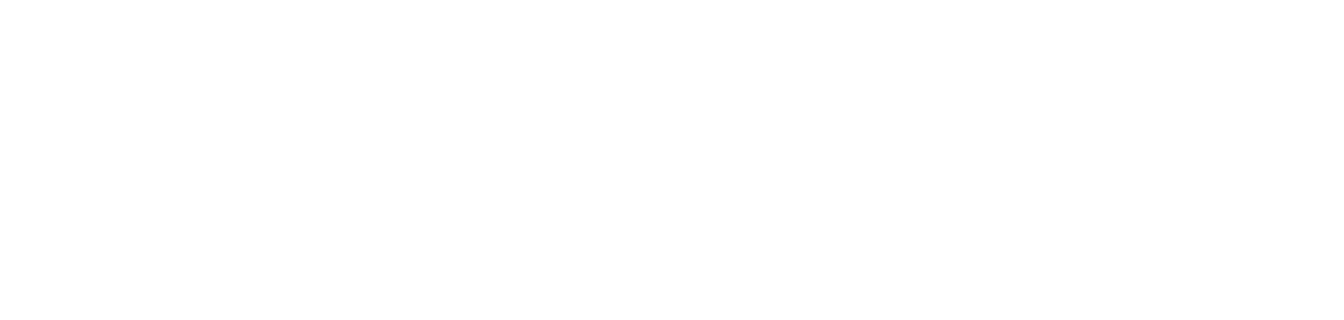
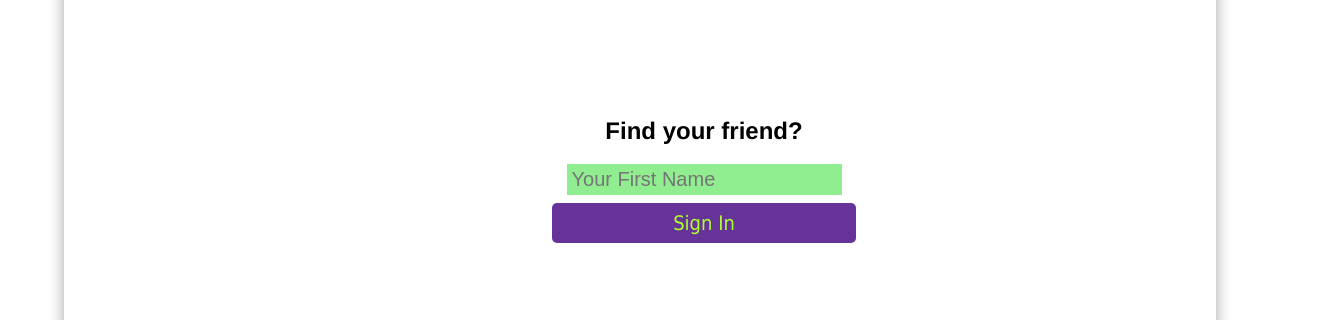
Before and after one commit to MenakaIyer/BBL, a React (Create React App) app in the folder betabucketlist/client/: page / in a window 1280 px wide. Shown: the part 395-715 px from the top of the page, 1344 px wide, since content can reach past the window. Built offline with nearby package versions, Linux system fonts and the light colour scheme; no server answers.

Commit message:
omg users working :) :)

```diff
--- a/betabucketlist/client/src/App.js
+++ b/betabucketlist/client/src/App.js
@@ -8,13 +8,14 @@
 import GlobalStyle from "./globalStyles";
 import SingleDestination from "./Components/SingleDestination";
 import ImageUpload from "./Components/ImageUpload";
+import PassPortProfile from "./Components/PassPortProfile";
 
 function App() {
   const [allUsers, setAllUsers] = useState([]);
-  // const [linkDisabled, setLinkDisabled] = useState(false);
   const [loggedInUser, setLoggedInUser] = useState("");
   const [userFriends, setUserFriends] = useState([]);
   const [currentUser, setCurrentUser] = useState([]);
+  const [linkDisabled, setLinkDisabled] = useState(false);
 
   useEffect(() => {
     fetch("/getUsers").then((response) =>
@@ -42,6 +43,19 @@
 
         <BrowserRouter>
           <Switch>
+            <Route exact path="/">
+              <SignIn
+                allUsers={allUsers}
+                loggedInUser={loggedInUser}
+                setLoggedInUser={setLoggedInUser}
+                userFriends={userFriends}
+                setUserFriends={setUserFriends}
+                currentUser={currentUser}
+                setCurrentUser={setCurrentUser}
+                linkDisabled={linkDisabled}
+                setLinkDisabled={setLinkDisabled}
+              />
+            </Route>
             <Route path="/BBL/:id">
               <SingleDestination
                 allUsers={allUsers}
@@ -50,6 +64,18 @@
                 currentUser={currentUser}
                 setCurrentUser={setCurrentUser}
               />
+            </Route>
+            <Route
+              path="/BetaBL/:name"
+              allUsers={allUsers}
+              loggedInUser={loggedInUser}
+              setLoggedInUser={setLoggedInUser}
+              userFriends={userFriends}
+              setUserFriends={setUserFriends}
+              currentUser={currentUser}
+              setCurrentUser={setCurrentUser}
+            >
+              <PassPortProfile />
             </Route>
           </Switch>
         </BrowserRouter>
--- a/betabucketlist/client/src/Components/PassPortProfile.js
+++ b/betabucketlist/client/src/Components/PassPortProfile.js
@@ -1,9 +1,18 @@
-import React from 'react'
+import React, { useContext } from "react";
+import {
+  CurrentUserContext,
+  CurrentUserProvider,
+} from "../Context/CurrentUserContext";
 
-const PassPortProfile = () => {
+const PassPortProfile = ({ currentUser }) => {
+  const { currentUserV1 } = useContext(CurrentUserContext);
+
   return (
-    <div>PassPortProfile</div>
-  )
-}
+    <div>
+      PassPortProfile
+      {currentUserV1}
+    </div>
+  );
+};
 
-export default PassPortProfile
+export default PassPortProfile;
--- a/betabucketlist/client/src/Components/Signin.js
+++ b/betabucketlist/client/src/Components/Signin.js
@@ -1,7 +1,118 @@
-import React from "react";
+import React, { useState, useContext } from "react";
+import styled from "styled-components";
+import { useHistory } from "react-router-dom";
+import { CurrentUserContext } from "../Context/CurrentUserContext";
 
-const SignIn = () => {
-  return <div>SignIn</div>;
-};
+function SignIn({
+  allUsers,
+  setLoggedInUser,
+  setUserFriends,
+  setCurrentUser,
+  loggedInUser,
+}) {
+  const { currentUserV1, setCurrentUserV1 } = useContext(CurrentUserContext);
+  const [inputValue, setInputValue] = useState("");
+  const [errMessage, setErrMessage] = useState("");
+  const history = useHistory();
+  console.log(allUsers, "Signingngngngng");
+
+  const handleInput = (ev) => {
+    setInputValue(ev.target.value);
+  };
+
+  const handleButton = (ev) => {
+    ev.preventDefault();
+    console.log(inputValue, "inputvaluebatich");
+    for (let i = 0; i < allUsers.length; i++) {
+      if (
+        allUsers[i].name.toLowerCase().includes(inputValue.toLowerCase()) &&
+        inputValue
+      ) {
+        console.log(allUsers[i].name);
+        setLoggedInUser(allUsers[i].name);
+        setUserFriends(allUsers[i].friends);
+        setCurrentUser(allUsers[i].name);
+        setCurrentUserV1(allUsers[i].name);
+
+        history.push(`/BetaBL/${allUsers[i].name}`);
+      } else {
+        setErrMessage(`${inputValue}! You don't have an account with us.`);
+      }
+    }
+  };
+  console.log(loggedInUser, "LOG");
+  return (
+    <Background>
+      <Form onSubmit={handleButton}>
+        <h2>Find your friend?</h2>
+        <Input
+          onChange={handleInput}
+          type="text"
+          placeholder="Your First Name"
+        />
+        <Button type="submit">Sign In</Button>
+        {errMessage && <ErrMessage>{errMessage}</ErrMessage>}
+      </Form>
+    </Background>
+  );
+}
+
+const ErrMessage = styled.p`
+  color: red;
+  font-size: 15px;
+  margin-top: 18px;
+  font-family: "Tahoma";
+`;
+
+const Input = styled.input`
+  background-color: lightgreen;
+  font-family: "Allerta Stencil", sans-serif;
+  font-size: 20px;
+  border: 3px solid transparent;
+  &:focus {
+    outline: none;
+    border: 3px solid #292929;
+    color: #292929;
+  }
+`;
+
+const Button = styled.button`
+  width: 304px;
+  height: 40px;
+  margin-top: 8px;
+  font-family: "Tahoma";
+  font-size: 20px;
+  border: none;
+  color: greenyellow;
+  background-color: rebeccapurple;
+  border-radius: 5px;
+  &:hover {
+    cursor: pointer;
+    background-color: #0096ff;
+  }
+`;
+
+const Form = styled.form`
+  display: flex;
+  flex-direction: column;
+  align-items: center;
+  justify-content: center;
+  width: 400px;
+  height: 170px;
+  background-color: white;
+  border-radius: 3px;
+  margin-top: -40px;
+  padding: 15px;
+`;
+
+const Background = styled.div`
+  width: 100vw;
+  height: 100vh;
+  display: flex;
+  justify-content: center;
+  align-items: center;
+  background-size: cover;
+  background-repeat: no-repeat;
+`;
 
 export default SignIn;
--- /dev/null
+++ b/betabucketlist/client/src/Context/CurrentUserContext.js
@@ -0,0 +1,16 @@
+import { createContext, useState } from "react";
+
+export const CurrentUserContext = createContext(null);
+export const CurrentUserProvider = ({ children }) => {
+  const [currentUserV1, setCurrentUserV1] = useState("");
+  return (
+    <CurrentUserContext.Provider
+      value={{
+        currentUserV1,
+        setCurrentUserV1,
+      }}
+    >
+      {children}
+    </CurrentUserContext.Provider>
+  );
+};
--- a/betabucketlist/client/src/index.js
+++ b/betabucketlist/client/src/index.js
@@ -3,13 +3,15 @@
 import "./index.css";
 import App from "./App";
 import reportWebVitals from "./reportWebVitals";
-import {DestinationContextProvider} from "./Context/DestinationContext.js";
-
+import { DestinationContextProvider } from "./Context/DestinationContext.js";
+import { CurrentUserProvider } from "./Context/CurrentUserContext";
 ReactDOM.render(
   <React.StrictMode>
-    <DestinationContextProvider>
-      <App />
-    </DestinationContextProvider>
+    <CurrentUserProvider>
+      <DestinationContextProvider>
+        <App />
+      </DestinationContextProvider>
+    </CurrentUserProvider>
   </React.StrictMode>,
   document.getElementById("root")
 );
```
Also changed, not shown: 2 other files (tests, documents, lock files or other folders).
